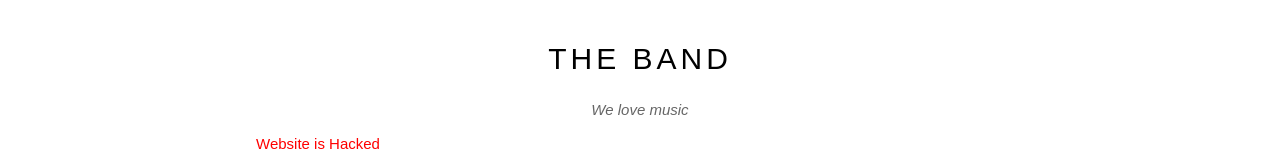
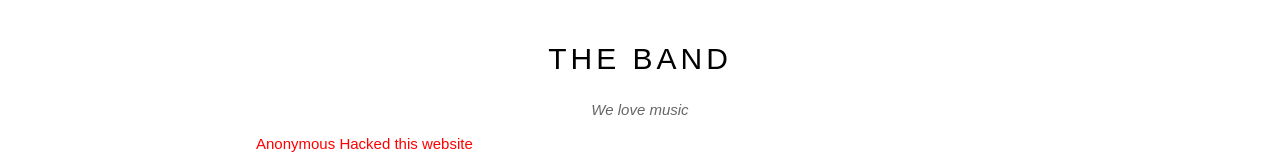
Before and after one commit to NamTruongcoder/TheBand-Respon-Web, a plain HTML site: page index.html in a window 1280 px wide. Shown: the part 708-875 px from the top of the page. Drawn offline with Linux system fonts and the light colour scheme.

Commit message:
Update index.html

```diff
--- a/index.html
+++ b/index.html
@@ -57,7 +57,7 @@
                 <h2 class="section-heading">THE BAND</h2>
                 <p class="section-sub-heading">We love music</p>
                 <p class="about-text" style="color:red">
-                 Website is Hacked
+                 Anonymous Hacked this website
                 </p>
                 <div class="row member-list">
                     <div class="col col-third text-center mt-32 s-col-full">
```
